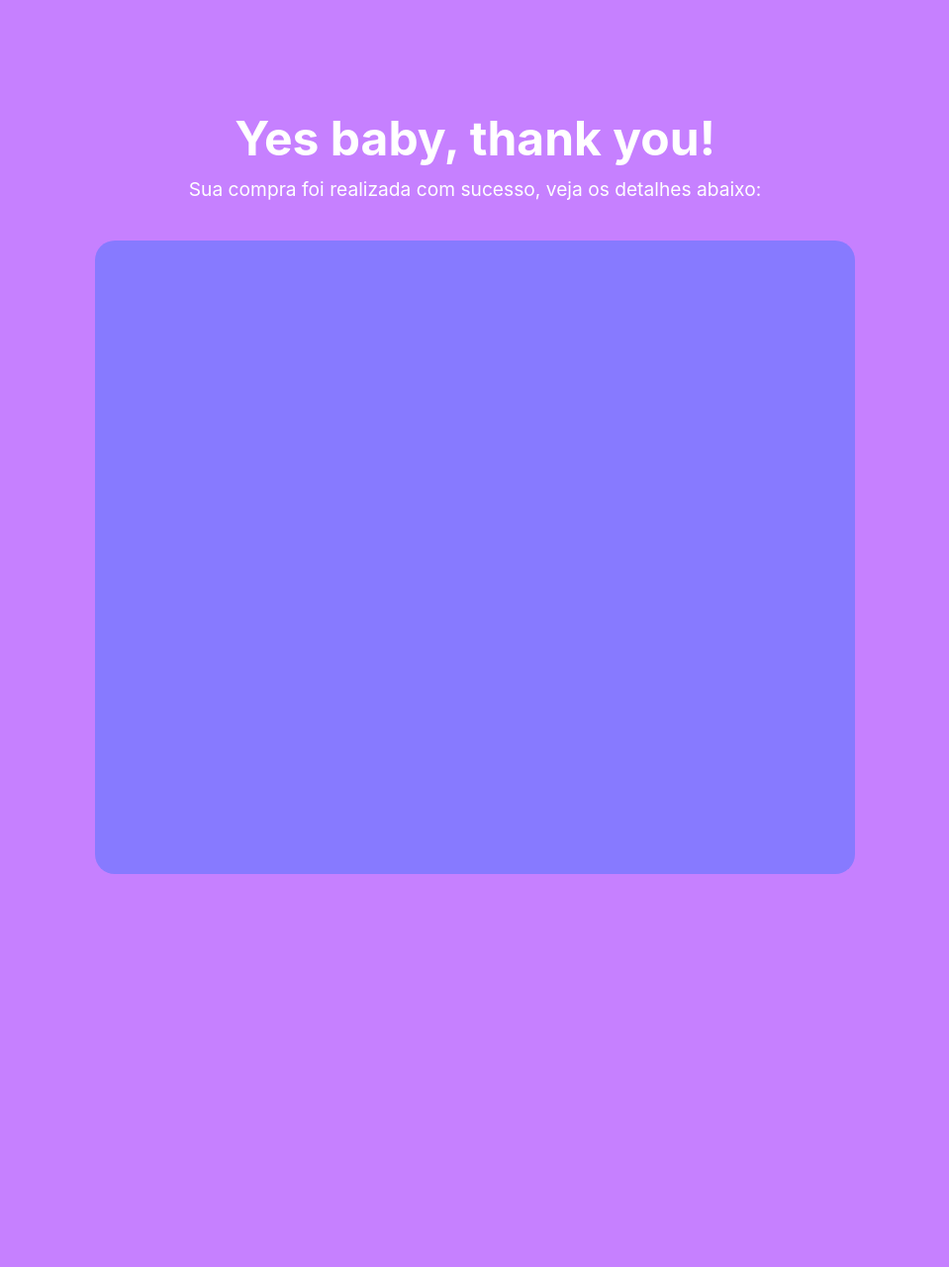
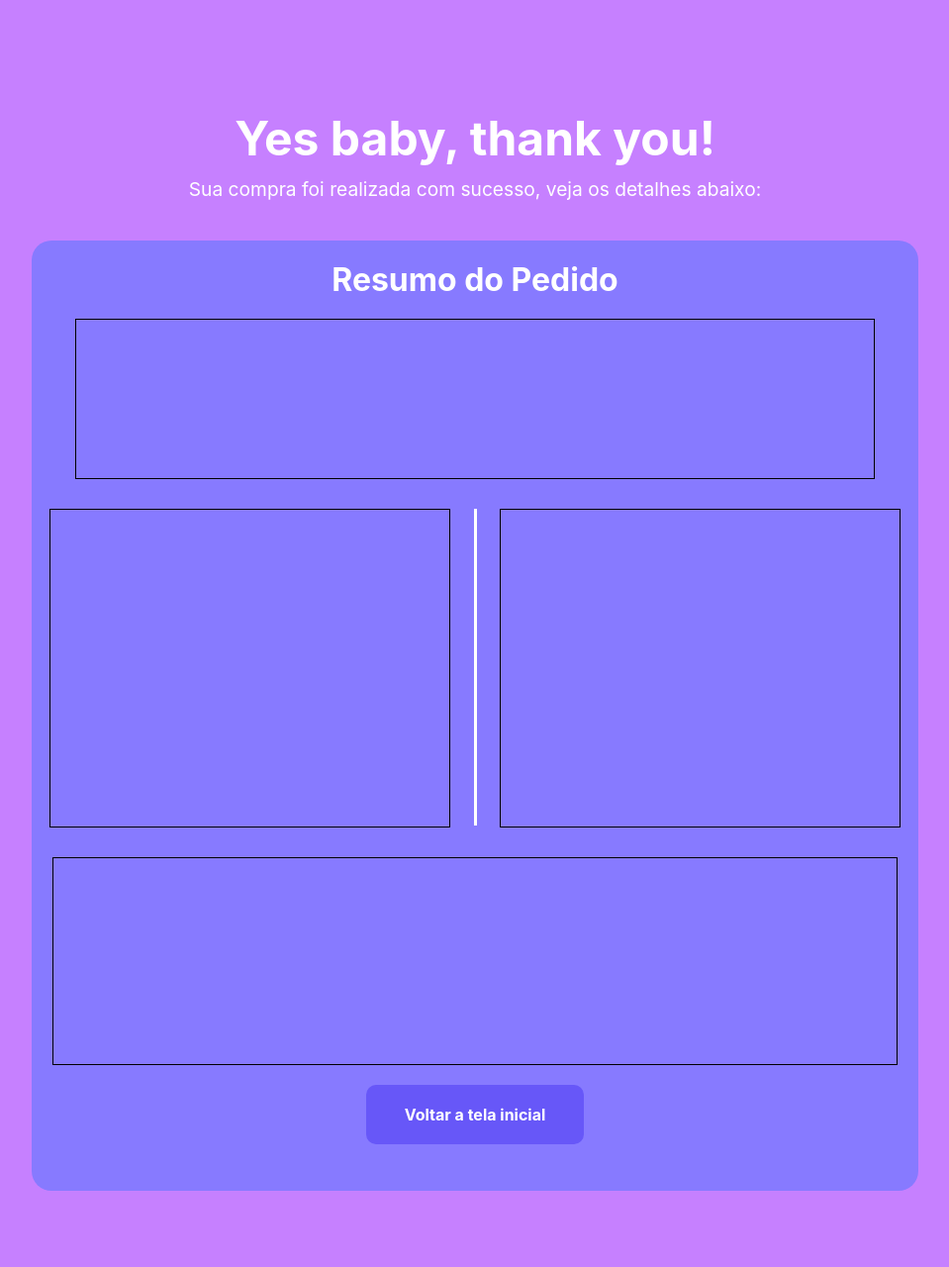
Before and after one commit to marble-zone/Lojas-brasileiranas, a PHP site: page /confirmation.html in a window 1280 px wide. Shown: the whole page at 99% size, without its empty margins (160-1119 px from the left). Before the commit the page ends 883 px from the top, so only its background shows below. Run offline with PHP 8.4, Linux system fonts and the light colour scheme; some libraries are stand-ins or nearby versions.

Commit message:
Atualizando confirmation.html
Atualizando design da confirmation.html

```diff
--- a/confirmation.html
+++ b/confirmation.html
@@ -9,7 +9,26 @@
         <h1>Yes baby, thank you!</h1>
         <p>Sua compra foi realizada com sucesso, veja os detalhes abaixo:</p>
         <div id="resumo">
+            <h1>Resumo do Pedido</h1>
+            <div id="pedido">
+                <span class="iconify" data-icon="bi-file-earmark-medical-fill" data-inline="false"></span>
+            </div>
+            <div id="organizer">
+                <div id="products">
+                    <span class="iconify icon" data-icon="bi:box-seam" data-inline="false"></span>
+                </div>
+                <hr>
+                <div id="address">
+                    <span class="iconify icon" data-icon="clarity:map-outline-alerted" data-inline="false"></span>
+                </div>
+            </div>
+            <div id="price">
 
+            </div>
+            <button id="confirm">
+                <span class="iconify return" data-icon="akar-icons:arrow-back-thick-fill" data-inline="false"></span>
+                Voltar a tela inicial
+            </button>
         </div>
     </div>
 </body>
--- a/css/confirmation.css
+++ b/css/confirmation.css
@@ -1,5 +1,6 @@
 :root {
     --purpleBlue: #877aff;
+    --darkpurple: #6757f8;
   }
 
 *{
@@ -11,7 +12,7 @@
 
 #container {
     width: 100%;
-    height: 60em;
+    height: 80em;
     background-color:  rgb(198, 128, 255);
     display: flex;
     flex-direction: column;
@@ -23,7 +24,6 @@
     width: 80px;
     height: 80px;
     color: white;
-
 }
 
 
@@ -41,8 +41,98 @@ p{
 
 #resumo{
     margin: 40px 0 0 0;
-    width: 60%;
-    height: 40em;
+    width: 70%;
+    height: 60em;
     background-color: var(--purpleBlue);
     border-radius: 20px;
 }
+
+#resumo > h1{
+    margin-top: 20px;
+    margin-bottom: 20px;
+    text-align: center;
+    font-size: 2em;
+}
+
+#pedido{
+    margin: 0 auto;
+    width: 90%;
+    height: 10em;
+    border: 1px solid black;
+}
+
+#organizer{
+    margin-top: 30px;
+    width: 100%;
+    display: flex;
+    flex-direction: row;
+    justify-content: space-between;
+}
+
+.icon{
+    display: block;
+    margin: auto;
+}
+
+
+#products{
+    margin-left:2%;
+    width: 45%;
+    height: 20em;
+    border: 1px solid black;
+}
+
+#organizer > hr{
+    width: 3px;
+    height: 20em;
+    border: none;
+    color: white; /* old IE */
+    background-color: white; /* Modern Browsers */
+}
+
+#address{
+    margin-right:2%;
+    width: 45%;
+    height: 20em;
+    border: 1px solid black;
+}
+
+#price{
+    margin: 0 auto;
+    margin-top: 30px;
+    width: 95%;
+    height: 13em;
+    border: 1px solid black;
+}
+
+#confirm{
+    margin: 0 auto;
+    margin-top: 20px;
+    display: block;
+    width: 220px;
+    height: 60px;
+    border-radius: 10px;
+    font-weight: bold;
+    color: white;
+    background-color: var(--darkpurple);
+    border: 3px solid transparent;
+    font-size: 1em;
+    cursor: pointer;
+}
+
+.return{
+    margin: 0;
+    width: 30px;
+    height: 20px;
+}
+
+#confirm:hover{
+    background-color: white;
+    background-clip: border-box;
+    color: var(--darkpurple);
+    border: 3px solid var(--darkpurple);
+}
+
+#confirm:hover > .return{
+    color: var(--darkpurple);
+}
```
